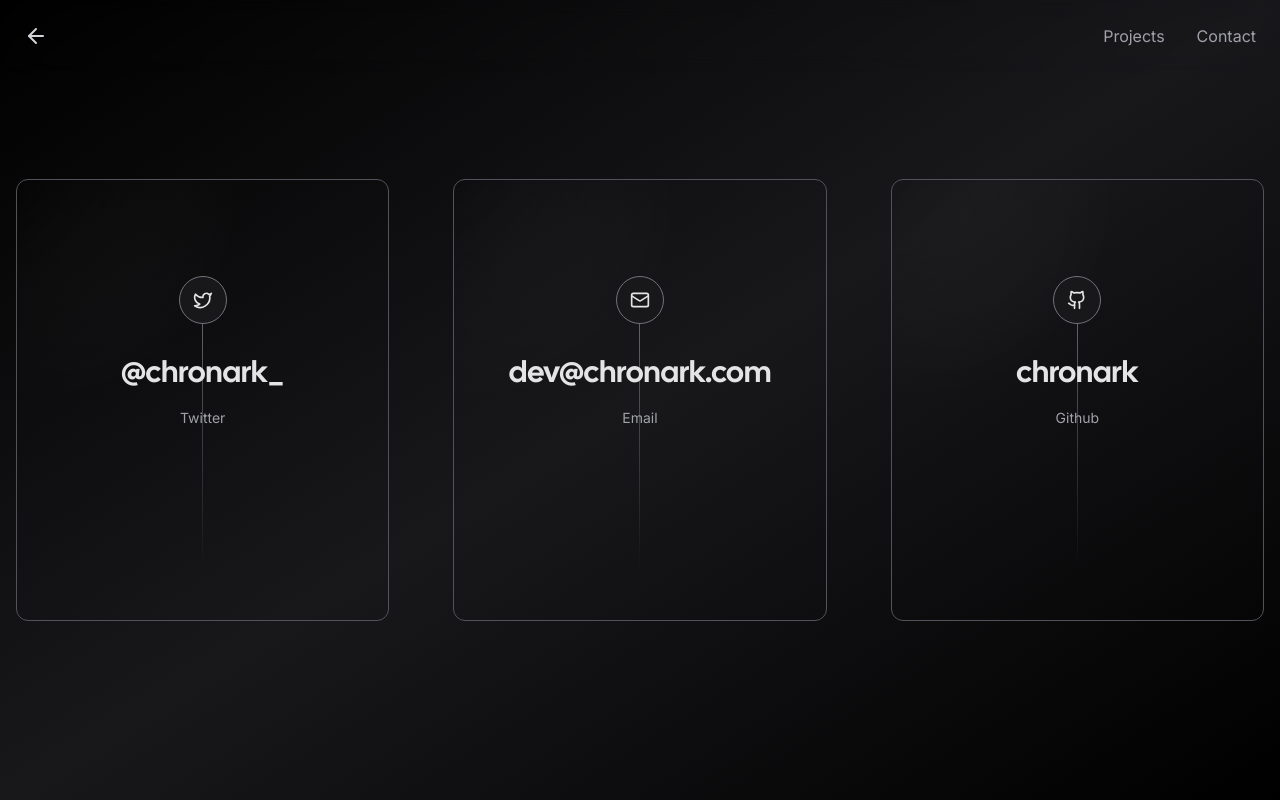
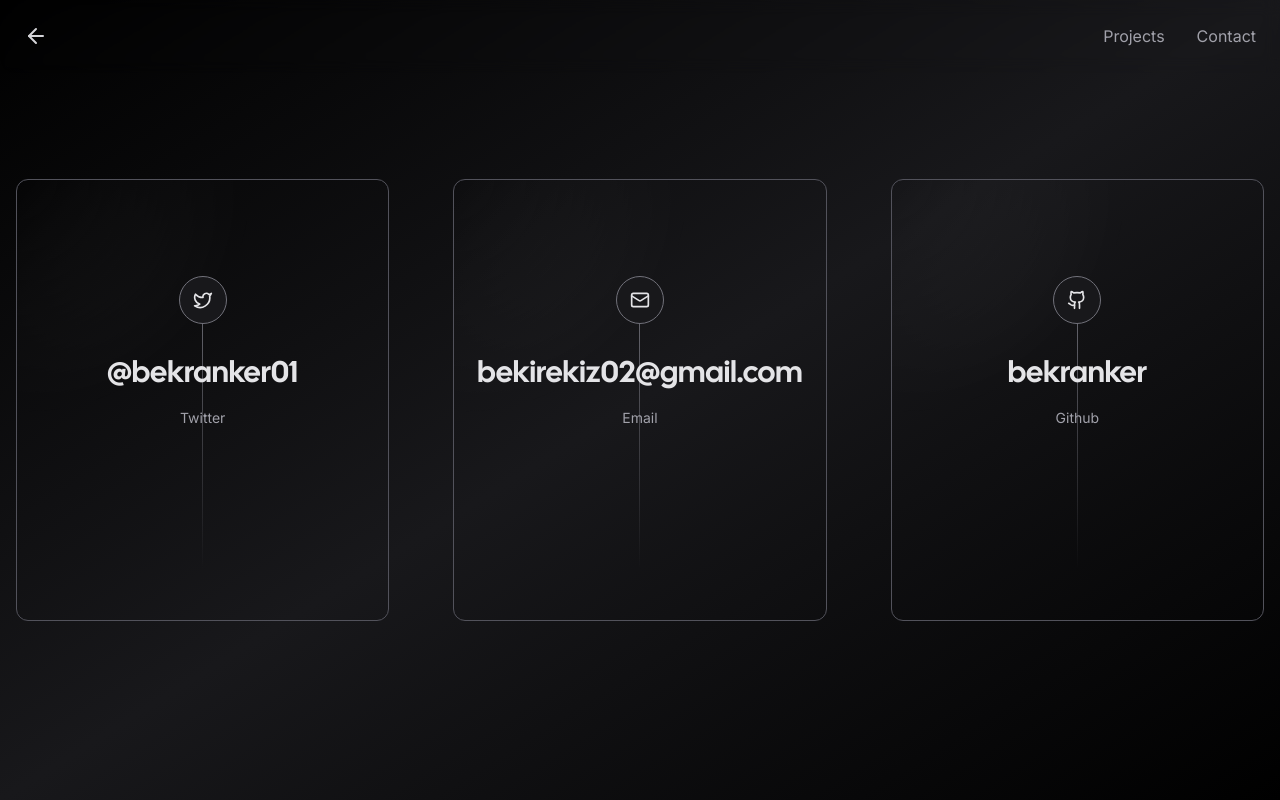
Before and after one commit to bekranker/personelsite, a Next.js app: page /contact in a window 1280 px wide. Built offline with nearby package versions, Linux system fonts and the light colour scheme; no server answers; what tailwindcss-debug-screens would draw is missing.

Commit message:
Update page.tsx

```diff
--- a/app/contact/page.tsx
+++ b/app/contact/page.tsx
@@ -7,21 +7,21 @@
 const socials = [
 	{
 		icon: <Twitter size={20} />,
-		href: "https://twitter.com/chronark_",
+		href: "https://x.com/Bekranker01",
 		label: "Twitter",
-		handle: "@chronark_",
+		handle: "@bekranker01",
 	},
 	{
 		icon: <Mail size={20} />,
-		href: "mailto:dev@chronark.com",
+		href: "mailto:bekirekiz02@gmail.com",
 		label: "Email",
-		handle: "dev@chronark.com",
+		handle: "bekirekiz02@gmail.com",
 	},
 	{
 		icon: <Github size={20} />,
-		href: "https://github.com/chronark",
+		href: "https://github.com/bekranker",
 		label: "Github",
-		handle: "chronark",
+		handle: "bekranker",
 	},
 ];
 
```
